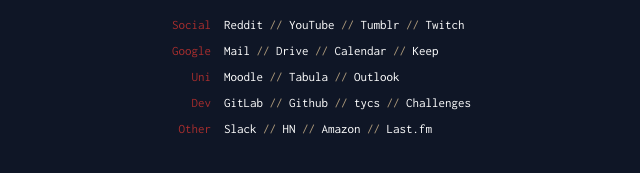
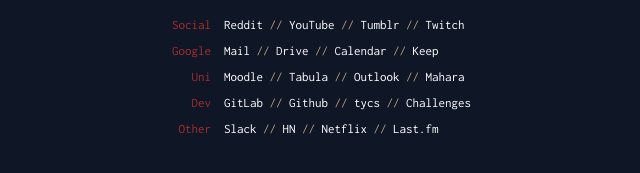
Before and after one commit to biscuitsnake/biscuitsnake.github.io, a plain HTML site: page home.html in a window 1280 px wide. Shown: the part 235-408 px from the top of the page, 173-813 px from the left. Drawn offline with Linux system fonts and the light colour scheme.

Commit message:
Remove Amazon (amazon bad), add Netflix and Mahara

```diff
--- a/home.html
+++ b/home.html
@@ -24,6 +24,7 @@
 	  <li><a href="https://moodle.warwick.ac.uk/my/">Moodle</a></li>
 	  <li><a href="http://tabula.warwick.ac.uk/">Tabula</a></li>
 	  <li><a href="https://outlook.office.com/owa/">Outlook</a></li>
+	  <li><a href="https://myportfolio.warwick.ac.uk/">Mahara</a></li>
 	</ul>
 	<ul>
 	  <li><a href="https://gitlab.com/">GitLab</a></li>
@@ -34,7 +35,7 @@
 	<ul>
 	  <li><a href="https://slack.com/messages">Slack</a></li>
 	  <li><a href="https://news.ycombinator.com/">HN</a></li>
-	  <li><a href="https://www.amazon.co.uk/">Amazon</a></li>
+	  <li><a href="https://www.netflix.com/browse/">Netflix</a></li>
 	  <li><a href="https://www.last.fm/user/Iunaye/">Last.fm</a></li>
 	</ul>
 	<ul>
```
